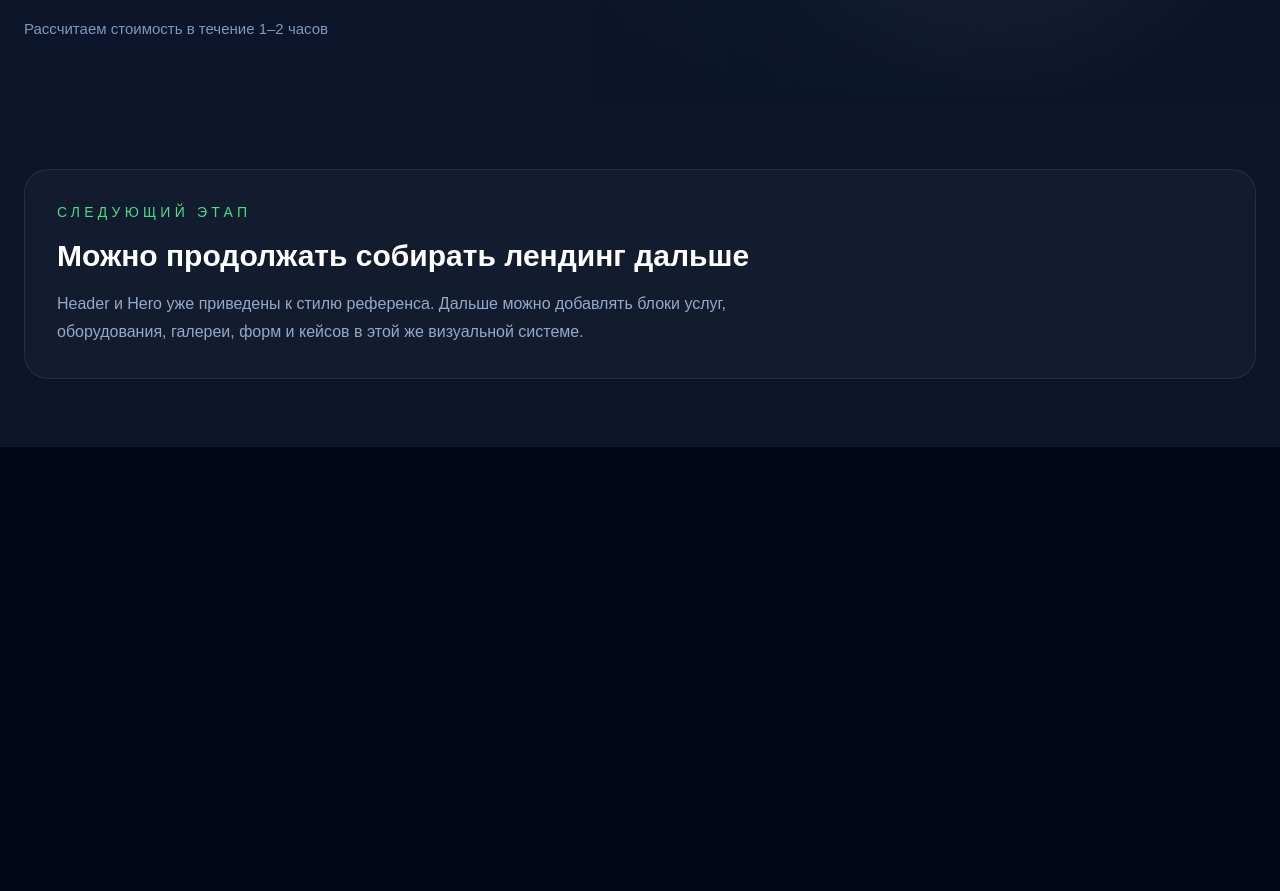
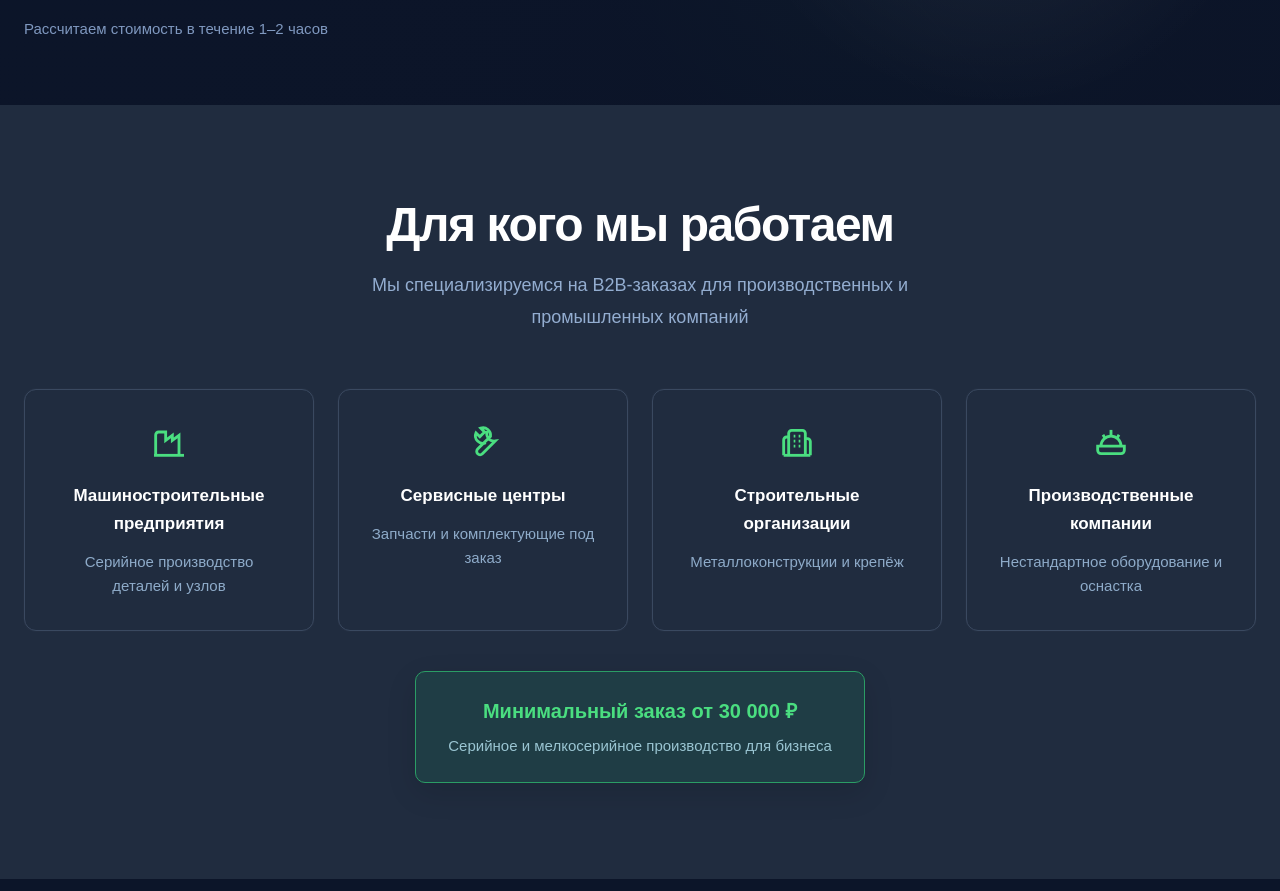
Before and after one commit to SnamikMT/kvarcmet, a Next.js app: page / in a window 1280 px wide. Shown: the part 756-1647 px from the top of the page. Before the commit the page ends 1203 px from the top, so only its background shows below. Built offline with nearby package versions, Linux system fonts and the light colour scheme.

Commit message:
Add audience section under hero

```diff
--- /dev/null
+++ b/app/components/AudienceSection.tsx
@@ -0,0 +1,101 @@
+const audienceCards = [
+  {
+    title: "Машиностроительные предприятия",
+    description: "Серийное производство деталей и узлов",
+    icon: FactoryIcon,
+  },
+  {
+    title: "Сервисные центры",
+    description: "Запчасти и комплектующие под заказ",
+    icon: WrenchIcon,
+  },
+  {
+    title: "Строительные организации",
+    description: "Металлоконструкции и крепёж",
+    icon: BuildingIcon,
+  },
+  {
+    title: "Производственные компании",
+    description: "Нестандартное оборудование и оснастка",
+    icon: HardHatIcon,
+  },
+];
+
+function FactoryIcon() {
+  return (
+    <svg aria-hidden="true" viewBox="0 0 24 24" className="h-10 w-10" fill="none" stroke="currentColor" strokeWidth="1.7">
+      <path d="M4 20V7.75A1.75 1.75 0 0 1 5.75 6H10v5l4-3v3l4-3V20" />
+      <path d="M3 20h18" />
+      <path d="M8 15h.01M12 15h.01M16 15h.01" />
+    </svg>
+  );
+}
+
+function WrenchIcon() {
+  return (
+    <svg aria-hidden="true" viewBox="0 0 24 24" className="h-10 w-10" fill="none" stroke="currentColor" strokeWidth="1.7">
+      <path d="M14.5 5.5a4.5 4.5 0 0 0 4.84 5.9l-7.7 7.7a2 2 0 1 1-2.83-2.83l7.7-7.7a4.5 4.5 0 0 0-5.9-4.84l2.3 2.3-2.8 2.8-2.3-2.3a4.5 4.5 0 0 0 5.9 5.9" />
+    </svg>
+  );
+}
+
+function BuildingIcon() {
+  return (
+    <svg aria-hidden="true" viewBox="0 0 24 24" className="h-10 w-10" fill="none" stroke="currentColor" strokeWidth="1.7">
+      <path d="M7 20V6.75A1.75 1.75 0 0 1 8.75 5h6.5A1.75 1.75 0 0 1 17 6.75V20" />
+      <path d="M4 20h16" />
+      <path d="M10 8.5h1M13 8.5h1M10 11.5h1M13 11.5h1M10 14.5h1M13 14.5h1" />
+      <path d="M7 9H5.75A1.75 1.75 0 0 0 4 10.75V20M17 10h1.25A1.75 1.75 0 0 1 20 11.75V20" />
+    </svg>
+  );
+}
+
+function HardHatIcon() {
+  return (
+    <svg aria-hidden="true" viewBox="0 0 24 24" className="h-10 w-10" fill="none" stroke="currentColor" strokeWidth="1.7">
+      <path d="M6 14.5a6 6 0 0 1 12 0" />
+      <path d="M12 8V4.75" />
+      <path d="M8.25 9.4 7.2 7.6M15.75 9.4l1.05-1.8" />
+      <path d="M4 14.5h16V17a2 2 0 0 1-2 2H6a2 2 0 0 1-2-2v-2.5Z" />
+    </svg>
+  );
+}
+
+export default function AudienceSection() {
+  return (
+    <section id="services" className="bg-[#202C3F] py-24 text-white">
+      <div className="mx-auto max-w-[1340px] px-6">
+        <div className="mx-auto max-w-[640px] text-center">
+          <h2 className="text-4xl font-extrabold tracking-[-0.03em] text-white sm:text-5xl">
+            Для кого мы работаем
+          </h2>
+          <p className="mt-5 text-[18px] leading-8 text-[#93ADD0]">
+            Мы специализируемся на B2B-заказах для производственных и промышленных компаний
+          </p>
+        </div>
+
+        <div className="mt-14 grid gap-6 xl:grid-cols-4 md:grid-cols-2">
+          {audienceCards.map(({ title, description, icon: Icon }) => (
+            <article
+              key={title}
+              className="rounded-[12px] border border-[#3A4960] bg-[#202C3F] px-8 py-8 text-center shadow-[0_0_0_1px_rgba(255,255,255,0.01)]"
+            >
+              <div className="flex justify-center text-[#4ADE80]">
+                <Icon />
+              </div>
+              <h3 className="mt-5 text-[17px] font-extrabold leading-7 text-white">{title}</h3>
+              <p className="mt-3 text-[15px] leading-6 text-[#8EABC9]">{description}</p>
+            </article>
+          ))}
+        </div>
+
+        <div className="mt-10 flex justify-center">
+          <div className="w-full max-w-[450px] rounded-[10px] border border-[#2B9D65] bg-[#1F3D45] px-8 py-6 text-center shadow-[0_10px_30px_rgba(0,0,0,0.12)]">
+            <p className="text-[20px] font-extrabold text-[#4ADE80]">Минимальный заказ от 30 000 ₽</p>
+            <p className="mt-2 text-[15px] leading-6 text-[#9AC5D2]">Серийное и мелкосерийное производство для бизнеса</p>
+          </div>
+        </div>
+      </div>
+    </section>
+  );
+}
--- a/app/page.tsx
+++ b/app/page.tsx
@@ -1,3 +1,4 @@
+import AudienceSection from "./components/AudienceSection";
 import Header from "./components/Header";
 import Hero from "./components/Hero";
 
@@ -7,18 +8,9 @@ export default function Home() {
       <Header />
       <Hero />
       <main className="bg-[#0C1529] text-white">
-        <section id="services" className="mx-auto max-w-[1340px] px-6 py-16 text-slate-300">
-          <div className="rounded-[24px] border border-white/8 bg-white/[0.03] p-8">
-            <p className="text-sm uppercase tracking-[0.3em] text-[#4ADE80]">Следующий этап</p>
-            <h2 className="mt-4 text-3xl font-semibold text-white">Можно продолжать собирать лендинг дальше</h2>
-            <p className="mt-4 max-w-3xl text-base leading-7 text-[#94A8C9]">
-              Header и Hero уже приведены к стилю референса. Дальше можно добавлять блоки услуг,
-              оборудования, галереи, форм и кейсов в этой же визуальной системе.
-            </p>
-          </div>
-        </section>
-        <section id="equipment" />
-        <section id="gallery" />
+        <AudienceSection />
+        <section id="equipment" className="h-1" />
+        <section id="gallery" className="h-1" />
         <section id="contacts" className="h-1" />
       </main>
     </>
```
